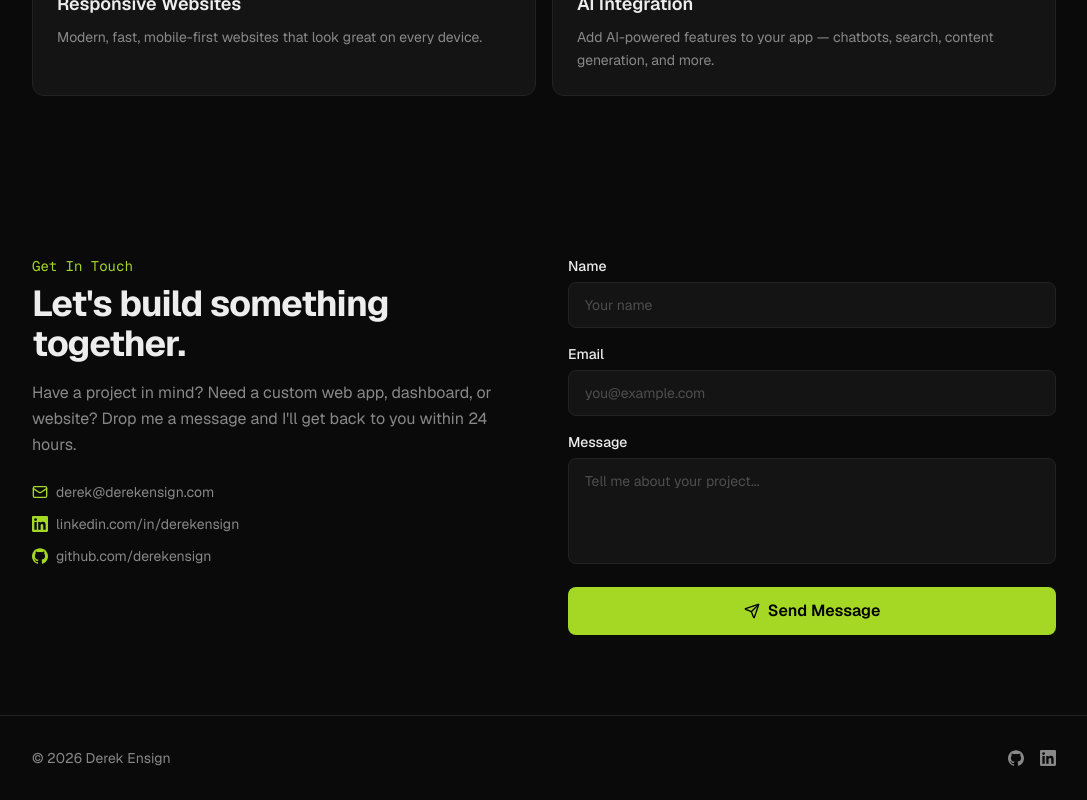
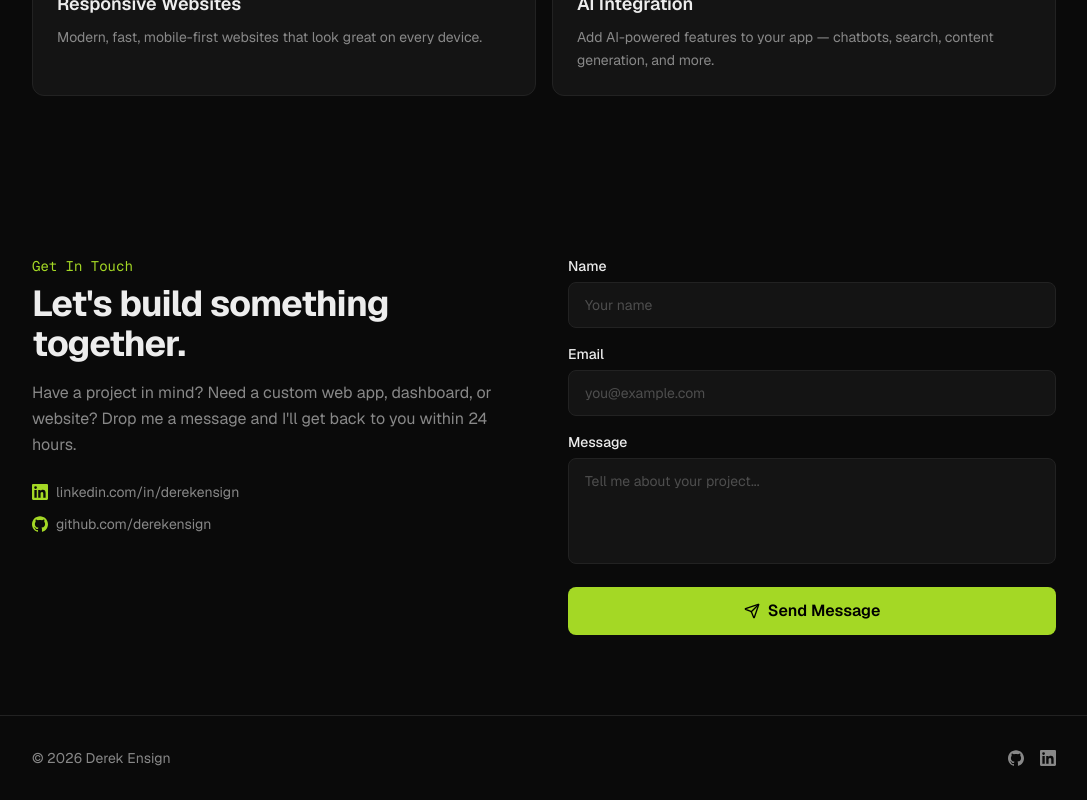
Before and after one commit to derekensign/derekensign, a Next.js app: page / in a window 1280 px wide. Shown: the part 2052-2852 px from the top of the page, without its empty margins (96-1183 px from the left). Built offline with nearby package versions, Linux system fonts and the light colour scheme.

Commit message:
Remove email address from contact section, keep form only
Co-Authored-By: Claude Opus 4.6 <noreply@anthropic.com>

```diff
--- a/app/page.tsx
+++ b/app/page.tsx
@@ -288,13 +288,6 @@ export default function Home() {
               </p>
               <div className="flex flex-col gap-3 text-sm text-muted">
                 <a
-                  href="mailto:derek@derekensign.com"
-                  className="inline-flex items-center gap-2 hover:text-foreground transition-colors"
-                >
-                  <Mail className="h-4 w-4 text-accent" />
-                  derek@derekensign.com
-                </a>
-                <a
                   href="https://linkedin.com/in/derekensign"
                   target="_blank"
                   rel="noopener noreferrer"
```
